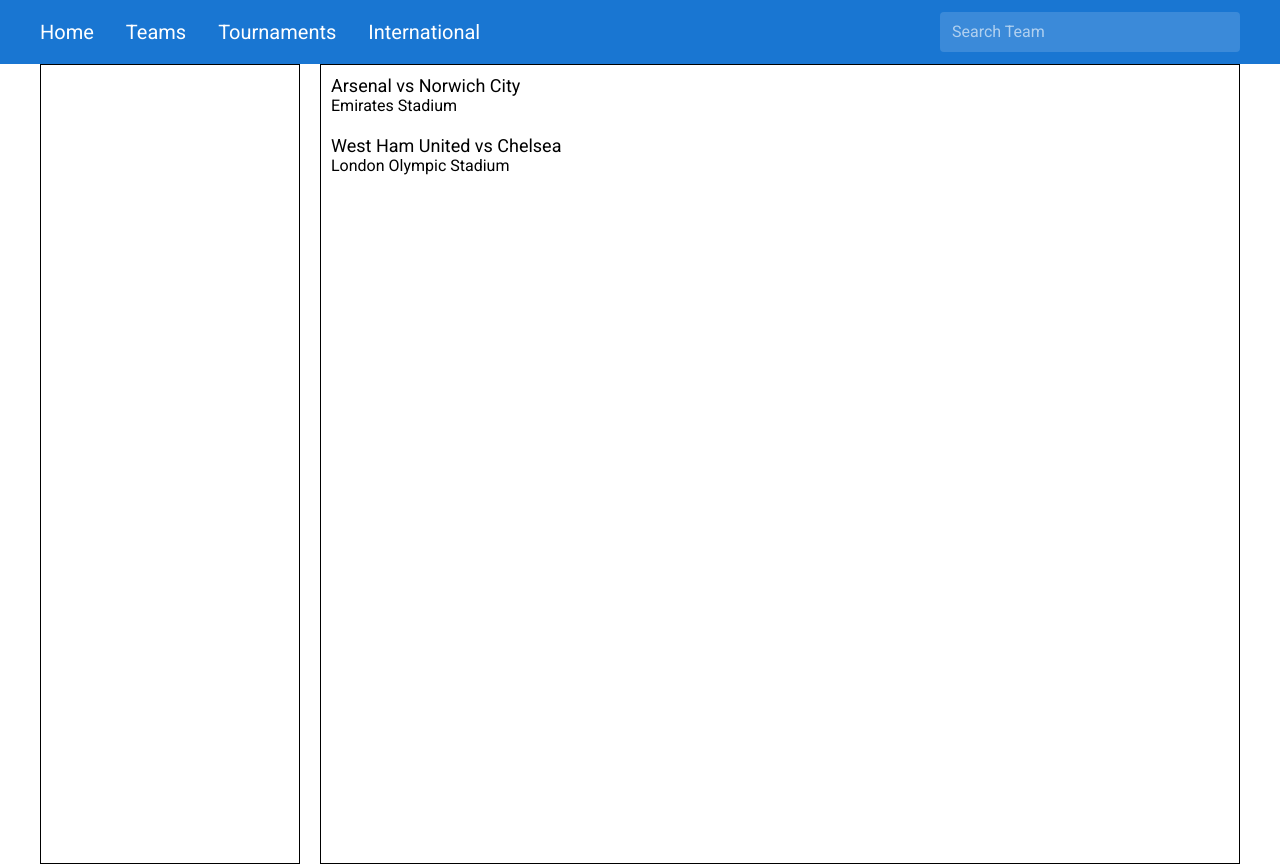
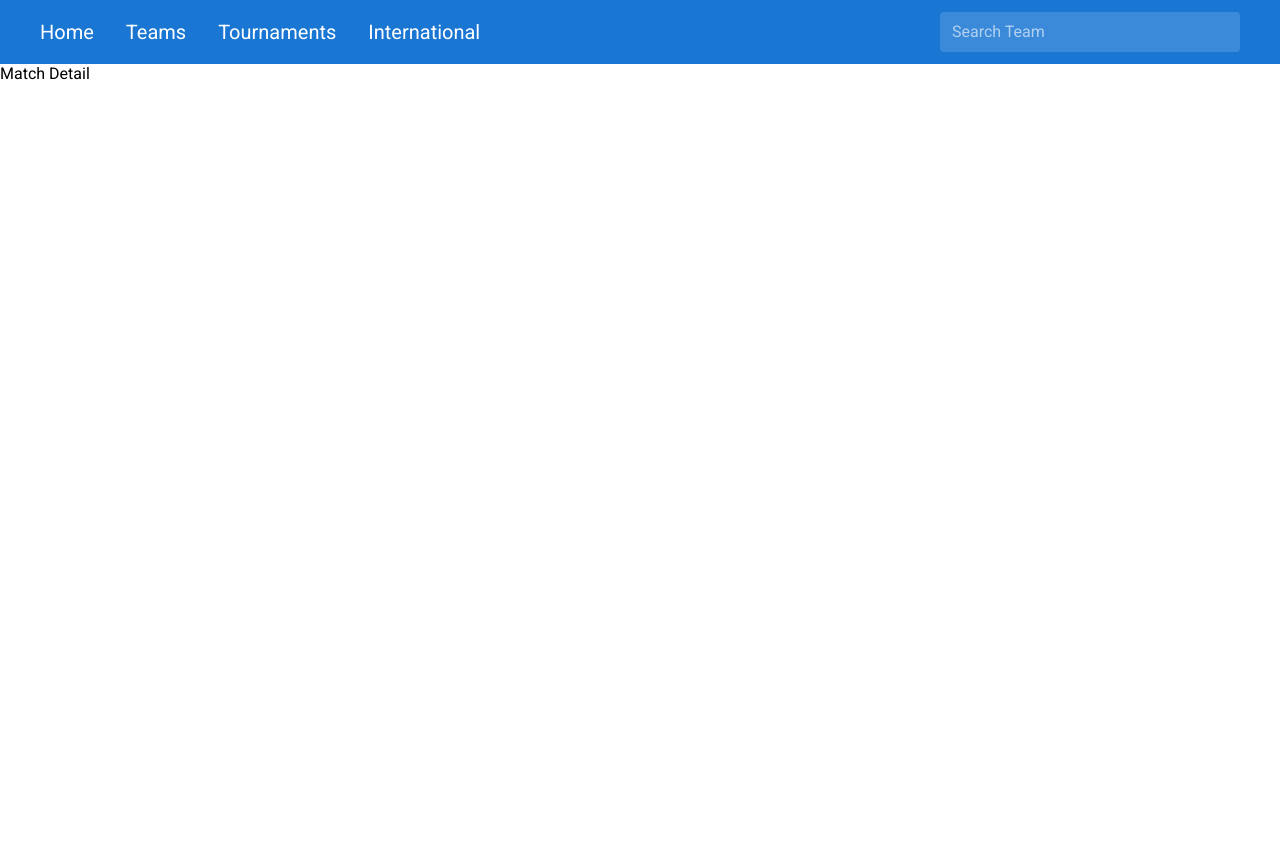
Before and after one commit to pramoch/tickets, a React (Create React App) app in the folder tickets-react/: page /match in a window 1280 px wide. After the commit the page ends 800 px from the top, so only its background shows below. Built offline with nearby package versions, Linux system fonts and the light colour scheme.

Commit message:
Add react-router-dom

```diff
--- a/tickets-react/package.json
+++ b/tickets-react/package.json
@@ -9,6 +9,7 @@
     "react": "^16.13.0",
     "react-dom": "^16.13.0",
     "react-redux": "^7.2.0",
+    "react-router-dom": "^5.1.2",
     "react-scripts": "3.4.0",
     "redux": "^4.0.5",
     "redux-thunk": "^2.3.0"
--- a/tickets-react/src/actions/index.js
+++ b/tickets-react/src/actions/index.js
@@ -4,10 +4,12 @@ export const getMatches = () => {
       type: 'GET_MATCHES',
       payload: [
         {
+          id: '001',
           title: 'Arsenal vs Norwich City',
           stadium: 'Emirates Stadium'
         },
         {
+          id: '002',
           title: 'West Ham United vs Chelsea',
           stadium: 'London Olympic Stadium'
         }
--- a/tickets-react/src/components/App.css
+++ b/tickets-react/src/components/App.css
@@ -1,3 +1,9 @@
 .app {
   height: 100%;
+  display: flex;
 }
+
+.app > .content {
+  margin-top: 64px;
+  flex: 1;
+}
--- a/tickets-react/src/components/App.js
+++ b/tickets-react/src/components/App.js
@@ -1,14 +1,32 @@
 import React from 'react';
+import {
+  BrowserRouter as Router,
+  Switch,
+  Route
+} from "react-router-dom";
+
 import './App.css';
 import Toolbar from './Toolbar';
 import Homepage from './Homepage';
+import MatchDetail from './MatchDetail';
 
 const App = () => {
   return (
-    <div className="app">
-      <Toolbar />
-      <Homepage />
-    </div>
+    <Router>
+      <div className="app">
+        <Toolbar />
+        <div className="content">
+          <Switch>
+            <Route path="/match">
+              <MatchDetail />
+            </Route>
+            <Route path="/">
+              <Homepage />
+            </Route>
+          </Switch>
+        </div>
+      </div>
+    </Router>
   );
 };
 
--- a/tickets-react/src/components/Homepage.css
+++ b/tickets-react/src/components/Homepage.css
@@ -1,5 +1,4 @@
 .homepage {
-  margin-top: 64px;
   padding: 0 20px;
   display: flex;
   height: 100%;
--- a/tickets-react/src/components/Homepage.js
+++ b/tickets-react/src/components/Homepage.js
@@ -7,7 +7,6 @@ const Homepage = () => {
     <div className="homepage">
       <div className="content">
         <div className="sidebar">
-
         </div>
         <div className="matches">
           <Matches />
--- a/tickets-react/src/components/Match.js
+++ b/tickets-react/src/components/Match.js
@@ -1,13 +1,16 @@
 import React from 'react';
 import './Match.css';
+import { Link } from "react-router-dom";
 
 class Match extends React.Component {
   render() {
     return (
-      <div className="match">
-        <div className="title">{this.props.data.title}</div>
-        <div>{this.props.data.stadium}</div>
-      </div>
+      <Link to="/match">
+        <div className="match">
+          <div className="title">{this.props.data.title}</div>
+          <div>{this.props.data.stadium}</div>
+        </div>
+      </Link>
     )
   }
 }
--- /dev/null
+++ b/tickets-react/src/components/MatchDetail.js
@@ -0,0 +1,13 @@
+import React from 'react';
+
+class MatchDetail extends React.Component {
+  render() {
+    return (
+      <div>
+        <div>Match Detail</div>
+      </div>
+    )
+  }
+}
+
+export default MatchDetail;
```
Also changed, not shown: 1 other file (tests, documents, lock files or other folders).
